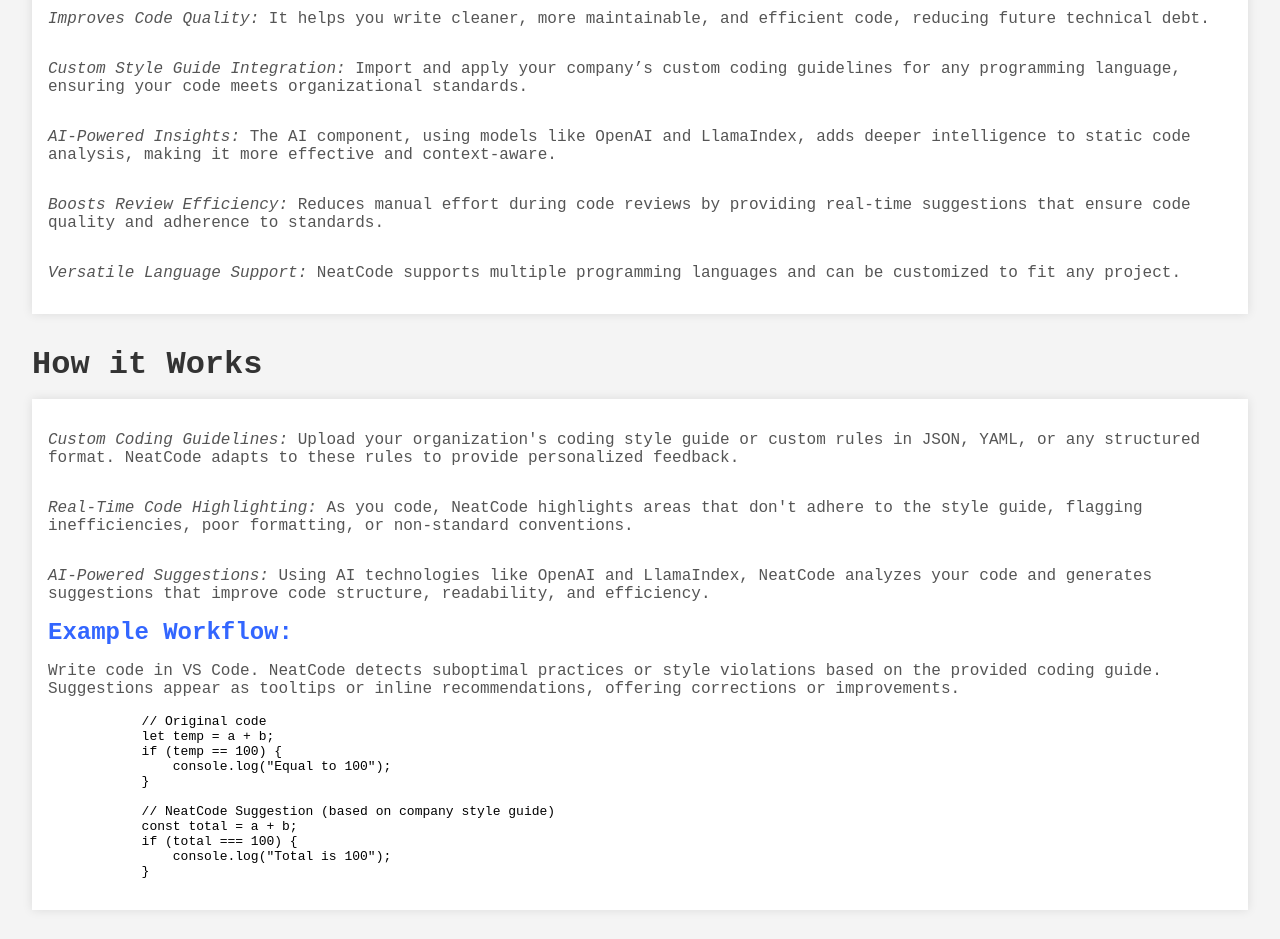
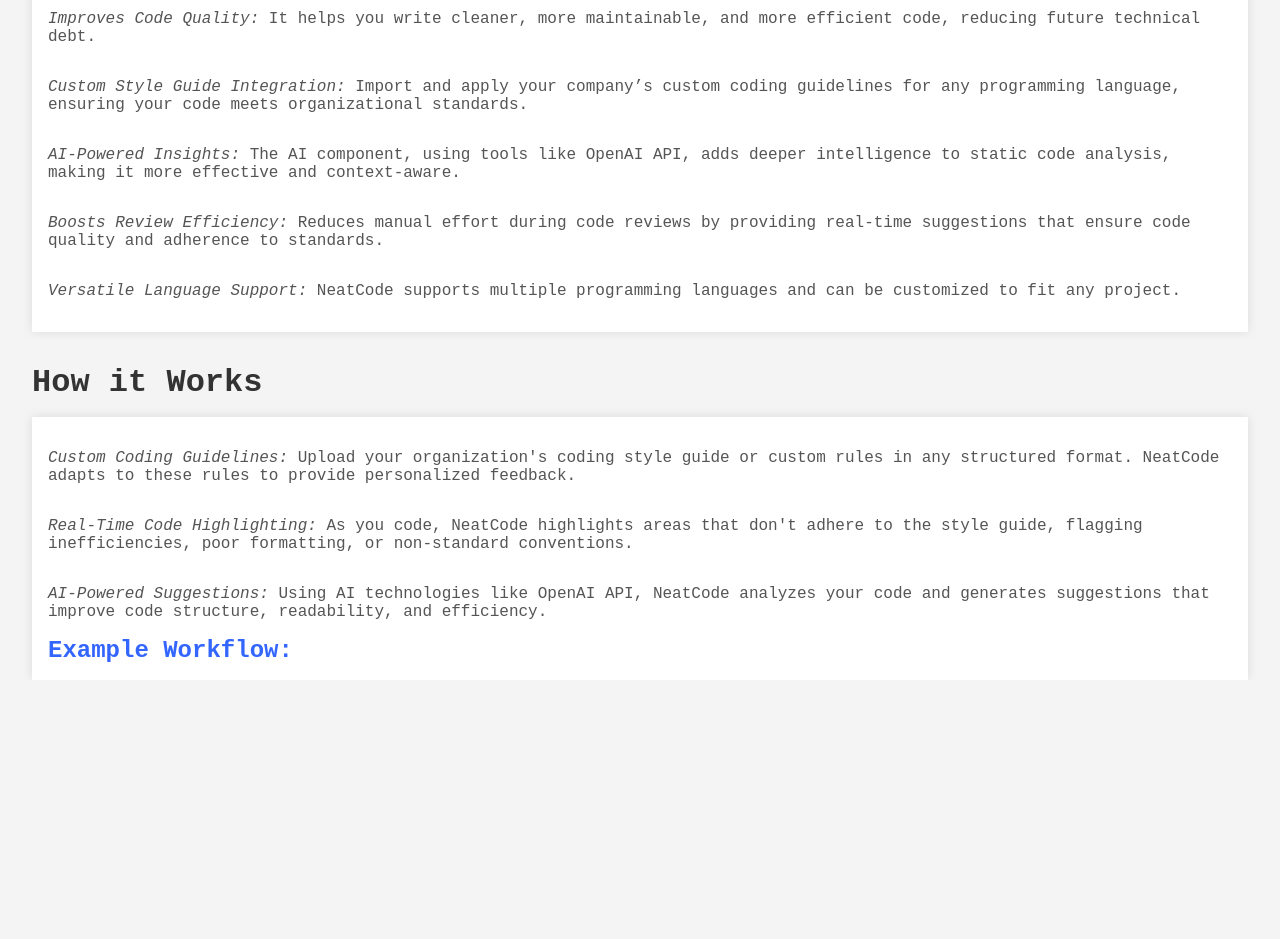
Before and after one commit to rohankolli/NeatCode, a plain HTML site: page index.html in a window 1280 px wide. Shown: the part 1460-2399 px from the top of the page. After the commit the page ends 2140 px from the top, so only its background shows below. Drawn offline with Linux system fonts and the light colour scheme.

Commit message:
Update index.html

```diff
--- a/index.html
+++ b/index.html
@@ -54,7 +54,7 @@
             <section class="overview">
                 <h2>Overview</h2>
                 <div class="overview-item">
-                    <p>NeatCode is a cutting-edge VS Code extension that goes beyond traditional static analysis. It leverages AI-powered technology to provide smarter, more nuanced feedback based on real-time context. Unlike generic code linting tools, NeatCode uses AI (RAG - Retrieval Augmented Generation) to analyze your code and provide deeper insights that align with your team's or company’s specific coding guidelines.</p>
+                    <p>NeatCode is a cutting-edge VS Code extension that goes beyond traditional static analysis. It leverages AI-powered technology to provide smarter, more nuanced feedback based on real-time context. Unlike generic code linting tools, NeatCode uses AI to analyze your code and provide deeper insights that align with your team's or company’s specific coding guidelines.</p>
                     <h3>Key Problem</h3>
                     <p>Traditional static analysis tools provide generic, one-size-fits-all feedback. They often lack the intelligence to understand the context in which code is written, leading to inefficient code reviews and missed opportunities for improvement. </p>
                     <h3>NeatCode Solution</h3>
@@ -69,9 +69,9 @@
                 <h2>Benefits</h2>
                 <div class="benefits-item">
                     <p><em>Tailored Recommendations:</em> NeatCode understands the context of your code and gives specific, actionable recommendations rather than generic linting feedback.</p>
-                    <p><em>Improves Code Quality:</em> It helps you write cleaner, more maintainable, and efficient code, reducing future technical debt.</p>
+                    <p><em>Improves Code Quality:</em> It helps you write cleaner, more maintainable, and more efficient code, reducing future technical debt.</p>
                     <p><em>Custom Style Guide Integration:</em> Import and apply your company’s custom coding guidelines for any programming language, ensuring your code meets organizational standards.</p>
-                    <p><em>AI-Powered Insights:</em> The AI component, using models like OpenAI and LlamaIndex, adds deeper intelligence to static code analysis, making it more effective and context-aware.</p>
+                    <p><em>AI-Powered Insights:</em> The AI component, using tools like OpenAI API, adds deeper intelligence to static code analysis, making it more effective and context-aware.</p>
                     <p><em>Boosts Review Efficiency:</em> Reduces manual effort during code reviews by providing real-time suggestions that ensure code quality and adherence to standards.</p>
                     <p><em>Versatile Language Support:</em> NeatCode supports multiple programming languages and can be customized to fit any project.</p>
                 </div>
@@ -79,35 +79,20 @@
             <section class="how-it-works">
                 <h2>How it Works</h2>
                 <div class="how-it-works-item">
-                    <p><em>Custom Coding Guidelines:</em> Upload your organization's coding style guide or custom rules in JSON, YAML, or any structured format. NeatCode adapts to these rules to provide personalized feedback.</p>
+                    <p><em>Custom Coding Guidelines:</em> Upload your organization's coding style guide or custom rules in any structured format. NeatCode adapts to these rules to provide personalized feedback.</p>
                     <p><em>Real-Time Code Highlighting:</em> As you code, NeatCode highlights areas that don't adhere to the style guide, flagging inefficiencies, poor formatting, or non-standard conventions.</p>
-                    <p><em>AI-Powered Suggestions:</em> Using AI technologies like OpenAI and LlamaIndex, NeatCode analyzes your code and generates suggestions that improve code structure, readability, and efficiency.</p>
+                    <p><em>AI-Powered Suggestions:</em> Using AI technologies like OpenAI API, NeatCode analyzes your code and generates suggestions that improve code structure, readability, and efficiency.</p>
                     <h3>Example Workflow:</h3>
-                    <p>Write code in VS Code. NeatCode detects suboptimal practices or style violations based on the provided coding guide. Suggestions appear as tooltips or inline recommendations, offering corrections or improvements.</p>
-                    <pre>
-            // Original code
-            let temp = a + b;
-            if (temp == 100) {
-                console.log("Equal to 100");
-            }
-
-            // NeatCode Suggestion (based on company style guide)
-            const total = a + b;
-            if (total === 100) {
-                console.log("Total is 100");
-            }
-                    </pre>
                 </div>
             </section>
-            <section class="installation">
+<!--             <section class="installation">
                 <h2>Installation Guide</h2>
                 <div class="installation-item">
                     <h3>Prerequisites:</h3>
                     <p>Visual Studio Code (version X.X or later)</p>
                     <p>Node.js (for development purposes if needed)</p>
-                    <p>Access to OpenAI API (for AI-powered suggestions)</p>
                     <h3>Installation Steps:</h3>
-                    <p><em>Search in VS Code Marketplace:</em> Open VS Code and navigate to the Extensions view. Search for "NeatCode AI Code Enhancer." Click “Install” to add it to your workspace.</p>
+                    <p><em>Search in VS Code Marketplace:</em> Open VS Code and navigate to the Extensions view. Search for "NeatCode." Click “Install” to add it to your workspace.</p>
                     <p><em>Install via Command Palette:</em> Open the command palette with <code>Ctrl + Shift + P</code> (or <code>Cmd + Shift + P</code> on Mac). Type <code>ext install neatcode-ai-enhancer</code> and press Enter.</p>
                     <p><em>Manual Installation (For Developers):</em> Clone the repository:</p>
                     <pre>
@@ -116,7 +101,7 @@
             npm install
                     </pre>
                 </div>
-            </section>
+            </section> -->
         </main>
     </div>
 
```
